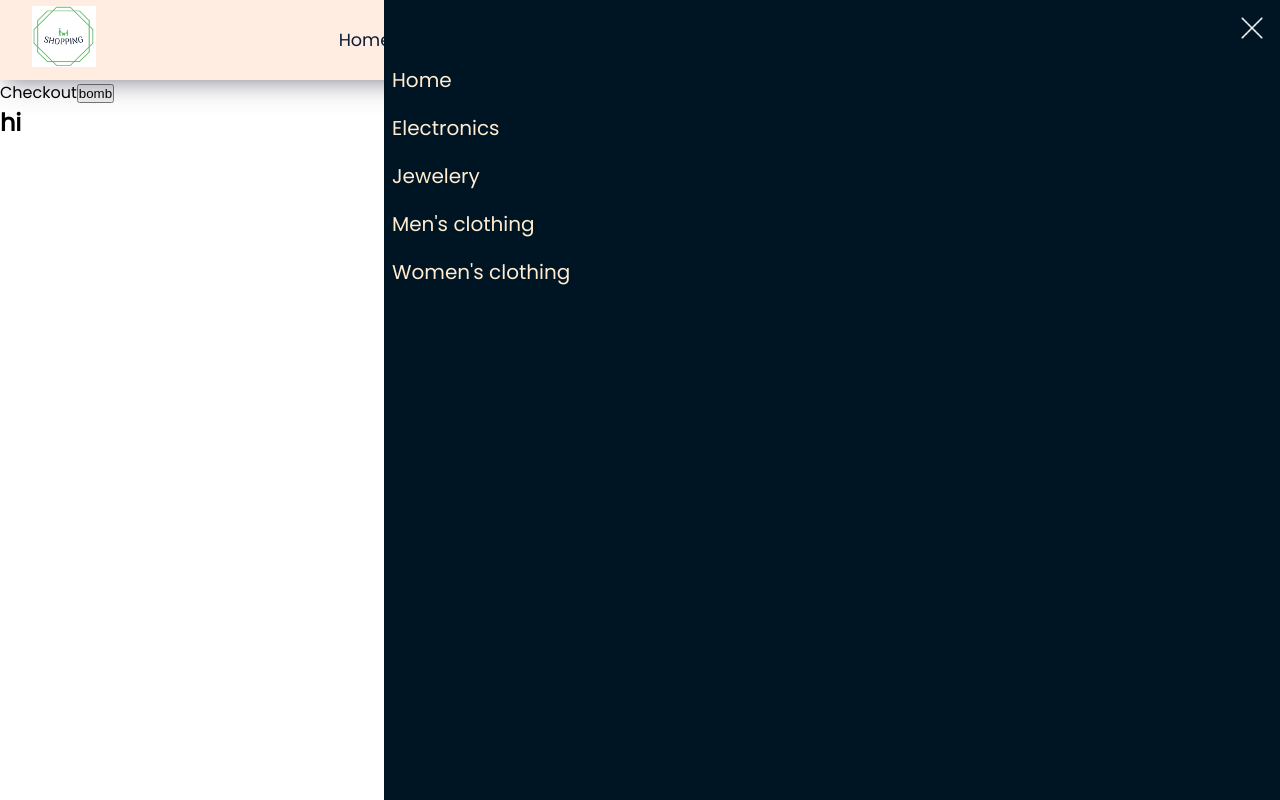
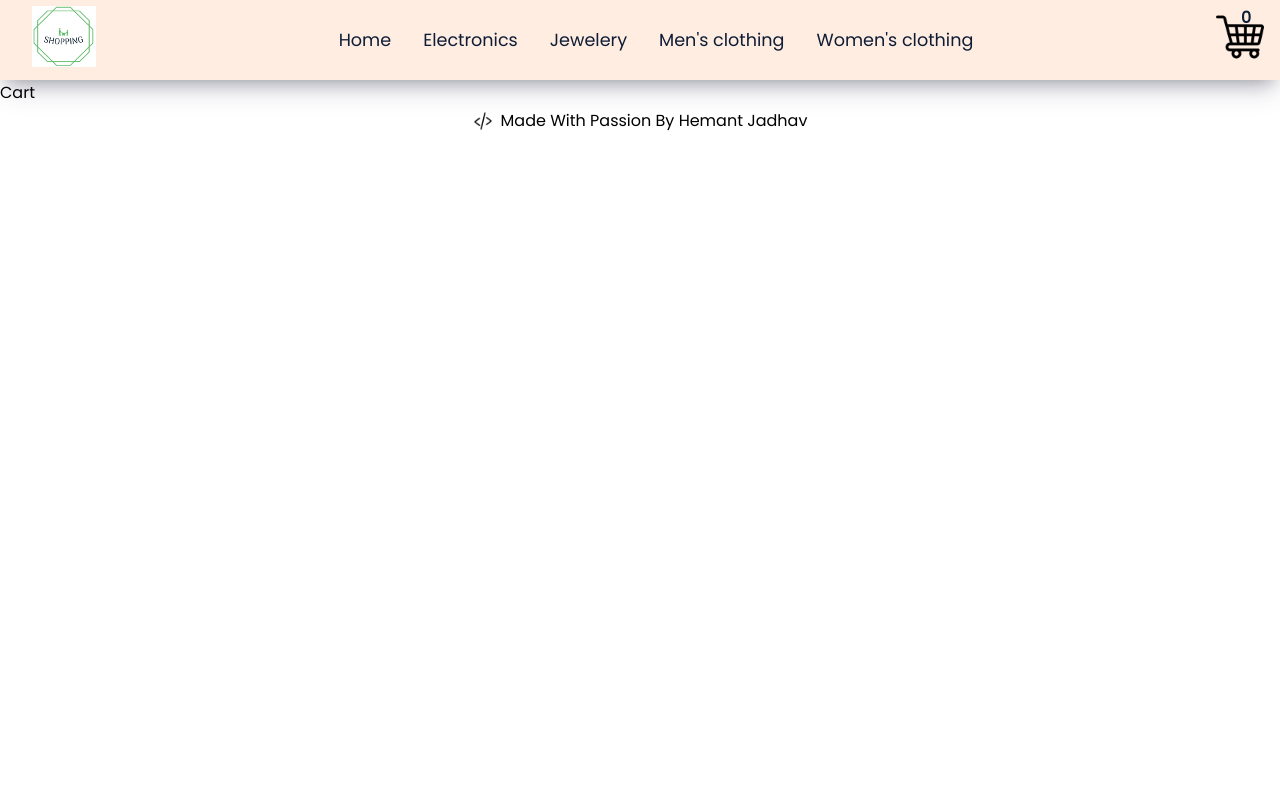
Before and after one commit to webdev-hemant/Eccomerce-app, a React (Create React App) app: page /checkout in a window 1280 px wide. Built offline with nearby package versions, Linux system fonts and the light colour scheme.

Commit message:
cart route component added

```diff
--- a/src/App.tsx
+++ b/src/App.tsx
@@ -4,6 +4,7 @@ import Navbar from "components/navbar/Navbar";
 import HomePageSkeleton from "components/skeletonLoaders/HomePageSkeleton";
 import Category from "modules/category/Category";
 import ProductDetails from "modules/ProductDetails/ProductDetails";
+import Cart from "modules/cart/Cart";
 const Home = lazy(() => import("modules/home/Home"));
 const Checkout = lazy(() => import("./modules/checkout/Checkout"));
 const Notfound = lazy(() => import("modules/notfound/Notfound"));
@@ -16,10 +17,8 @@ export default function App() {
           <Route path="/" element={<Navbar />}>
             <Route index element={<Home />} />
             <Route path="/:categoryName" element={<Category />} />
-            <Route
-              path="/products/:productId"
-              element={<ProductDetails />}
-            />
+            <Route path="/checkout" element={<Cart />} />
+            <Route path="/products/:productId" element={<ProductDetails />} />
             <Route path="/checkout" element={<Checkout />} />
             <Route path="*" element={<Notfound />} />
           </Route>
--- a/src/components/navbar/Navbar.tsx
+++ b/src/components/navbar/Navbar.tsx
@@ -1,5 +1,5 @@
 import { useContext, useState } from "react";
-import { Link, NavLink, Outlet } from "react-router-dom";
+import { Link, NavLink, Outlet, useNavigate } from "react-router-dom";
 import MobileNavMenu from "./MobileNavMenu";
 import closeIcon from "images/close.png";
 import hamburger from "images/hamburger.png";
@@ -14,8 +14,9 @@ interface INavroutes {
 }
 
 const Navbar = () => {
-  const [isOpen, setIsOpen] = useState<boolean>(true);
+  const [isOpen, setIsOpen] = useState<boolean>(false);
   const { state } = useContext(GlobalCtx);
+  const navigate = useNavigate();
 
   const NavRoutes: INavroutes[] = [
     {
@@ -71,7 +72,10 @@ const Navbar = () => {
             <img src="/logo.png" alt="" />
           </Link>
         </div>
-        <div className={styles.navCheckoutSection}>
+        <div
+          onClick={() => navigate("/checkout")}
+          className={styles.navCheckoutSection}
+        >
           <span className={styles.cartNumber}>{state?.cartItems?.length}</span>
           <img src={shoppingcart} alt="" />
         </div>
--- /dev/null
+++ b/src/modules/cart/Cart.tsx
@@ -0,0 +1,7 @@
+import styles from "./cart.module.scss";
+
+const Cart = () => {
+  return <div>Cart</div>;
+};
+
+export default Cart;
```
Also changed, not shown: src/modules/cart/cart.module.scss (added).
